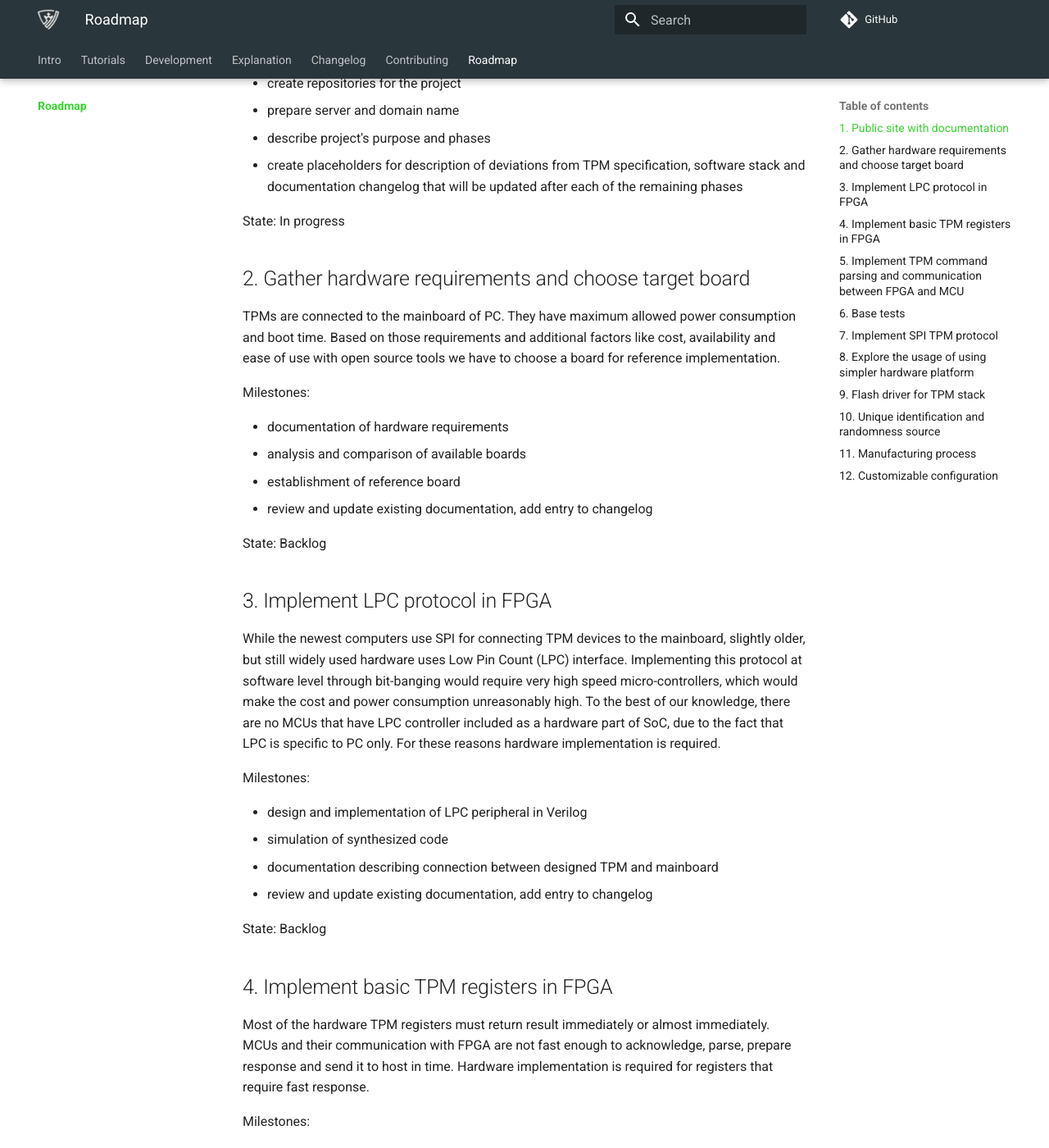
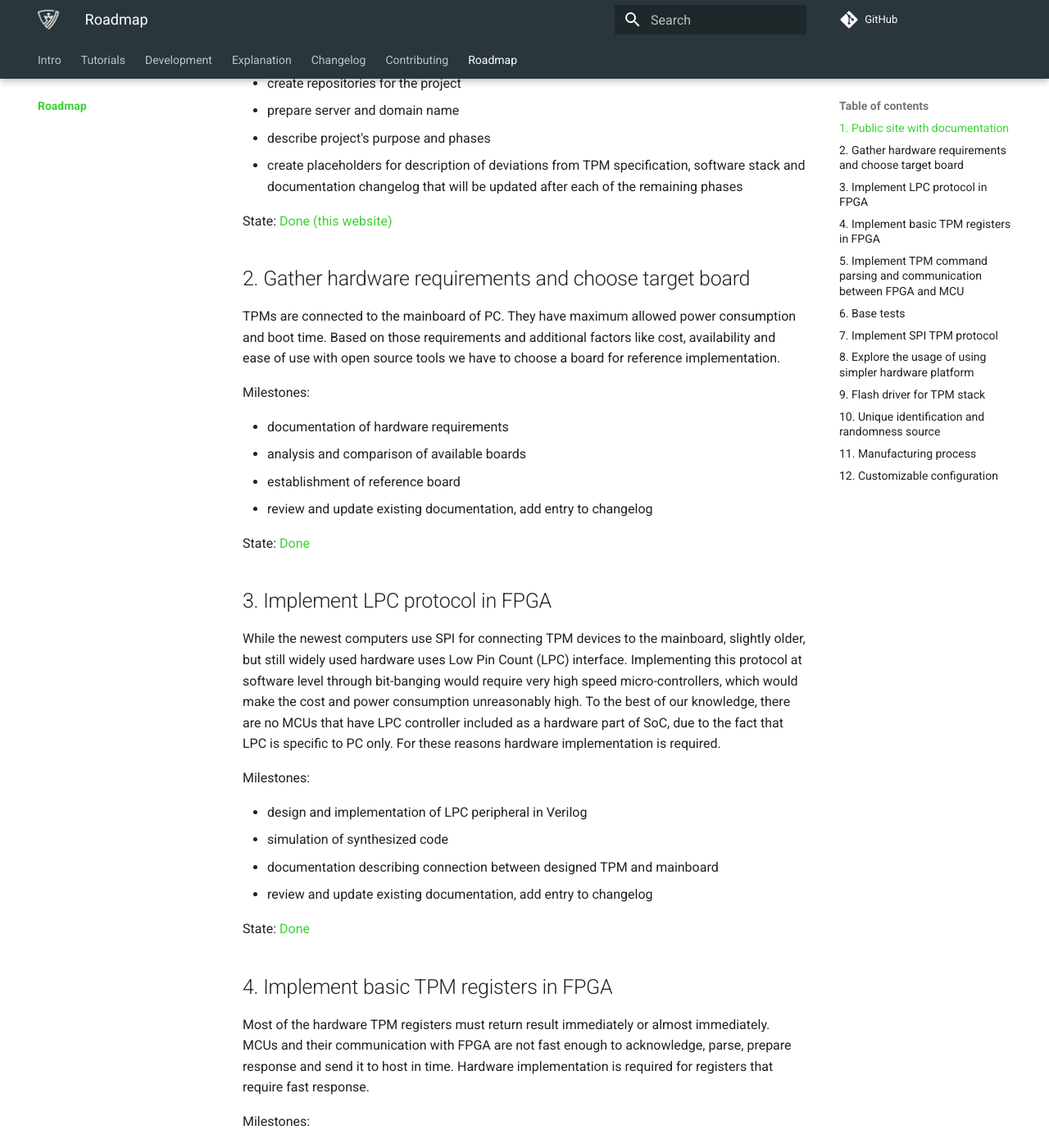
Before and after one commit to Dasharo/twpm-docs, an MkDocs documentation site: the page built from docs/roadmap/index.md, in a window 1280 px wide and 1400 px high, scrolled down 406 px. Shown: the whole window at 82% size. Built offline with MkDocs 1.6.1 and Material for MkDocs 9.7.7, drawn with Linux system fonts in a browser that asks for light colours; comment, search, counter and statistics services are not loaded; some of the changed text lies outside the part shown.

Commit message:
changelog/index.md: add entry
Signed-off-by: Krystian Hebel <krystian.hebel@3mdeb.com>

```diff
--- a/docs/roadmap/index.md
+++ b/docs/roadmap/index.md
@@ -21,7 +21,7 @@ Milestones:
 software stack and documentation changelog that will be updated after each of
 the remaining phases
 
-State: In progress
+State: [Done (this website)](../index.md)
 
 ## 2. Gather hardware requirements and choose target board
 
@@ -37,7 +37,7 @@ Milestones:
 - establishment of reference board
 - review and update existing documentation, add entry to changelog
 
-State: Backlog
+State: [Done](../changelog/#2023-04-20)
 
 ## 3. Implement LPC protocol in FPGA
 
@@ -57,7 +57,7 @@ Milestones:
 - documentation describing connection between designed TPM and mainboard
 - review and update existing documentation, add entry to changelog
 
-State: Backlog
+State: [Done](../changelog/#2023-04-20)
 
 ## 4. Implement basic TPM registers in FPGA
 
@@ -72,7 +72,7 @@ Milestones:
 - implementation of finite state machine for changing localities
 - review and update existing documentation, add entry to changelog
 
-State: Backlog
+State: [Done](../changelog/#2023-05-24)
 
 ## 5. Implement TPM command parsing and communication between FPGA and MCU
 
@@ -93,7 +93,7 @@ FPGA and MCU
 TPM stack and writing responses back to FIFO
 - review and update existing documentation, add entry to changelog
 
-State: Backlog
+State: In progress
 
 ## 6. Base tests
 
```
Also changed, not shown: docs/changelog/index.md (+10 -0 lines).
